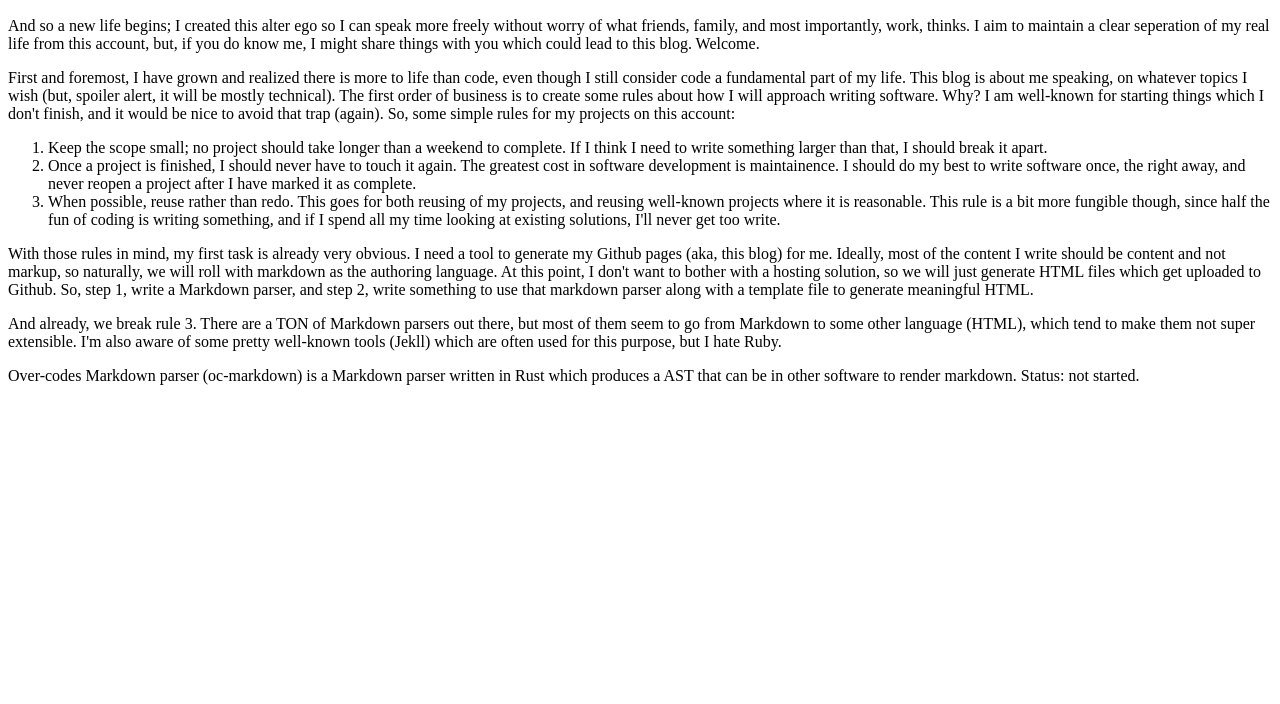
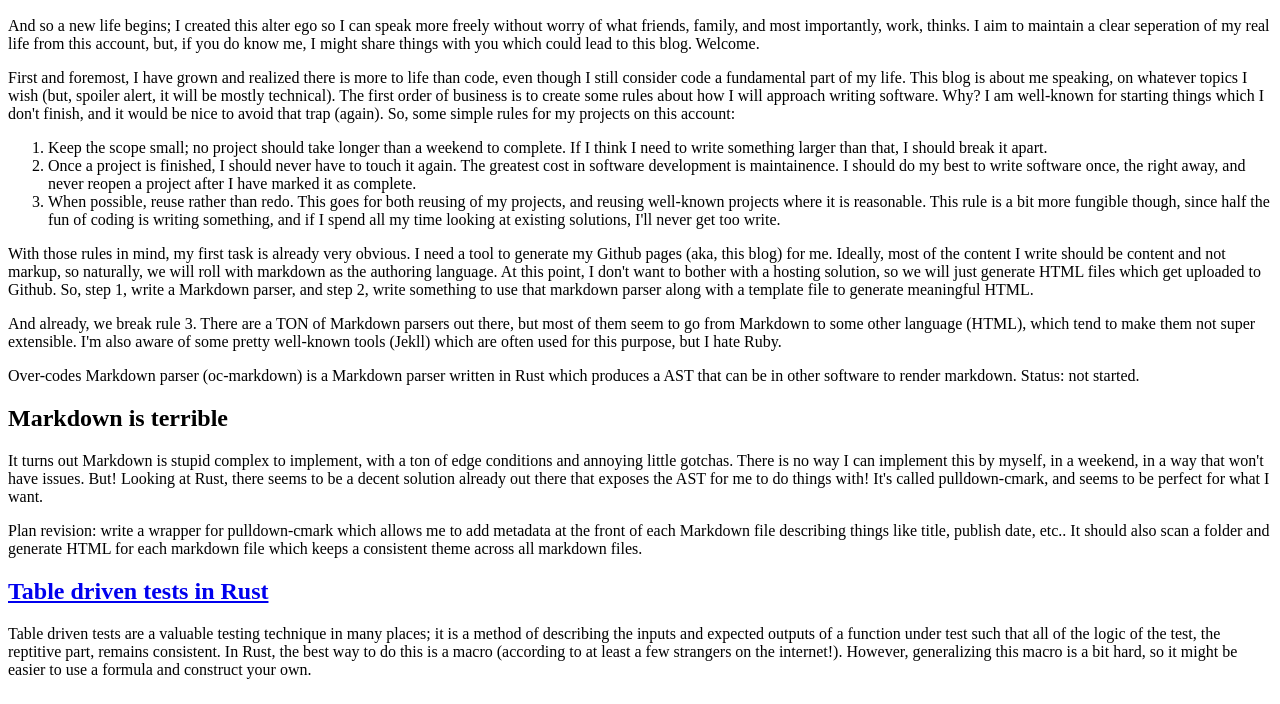
Before and after one commit to over-codes/over-codes.github.io, a plain HTML site: page index.html in a window 1280 px wide. Shown: the part 96-800 px from the top of the page. Drawn offline with Linux system fonts and the light colour scheme.

Commit message:
add: markdown is terrible

```diff
--- a/index.html
+++ b/index.html
@@ -42,5 +42,23 @@
         <p>Over-codes Markdown parser (oc-markdown) is a Markdown parser written in Rust which produces a AST that
             can be in other software to render markdown. Status: not started.
         </p>
+        <h2>Markdown is terrible</h2>
+        <p>It turns out Markdown is stupid complex to implement, with a ton of edge conditions and annoying
+            little gotchas. There is no way I can implement this by myself, in a weekend, in a way that won't
+            have issues. But! Looking at Rust, there seems to be a decent solution already out there that exposes
+            the AST for me to do things with! It's called pulldown-cmark, and seems to be perfect for what I want.
+        </p>
+        <p>Plan revision: write a wrapper for pulldown-cmark which allows me to add metadata at the front
+            of each Markdown file describing things like title, publish date, etc.. It should also scan a folder
+            and generate HTML for each markdown file which keeps a consistent theme across all markdown files.
+        </p>
+        <h2><a href="rust-table-driven-tests.html">Table driven tests in Rust</a></h2>
+            <p>Table driven tests are a valuable testing technique in many places; it is a method
+                of describing the inputs and expected outputs of a function under test such that
+                all of the logic of the test, the reptitive part, remains consistent. In Rust,
+                the best way to do this is a macro (according to at least a few strangers on the
+                internet!). However, generalizing this macro is a bit hard, so it might be easier
+                to use a formula and construct your own.
+            </p>
     </body>
 </html>
```
